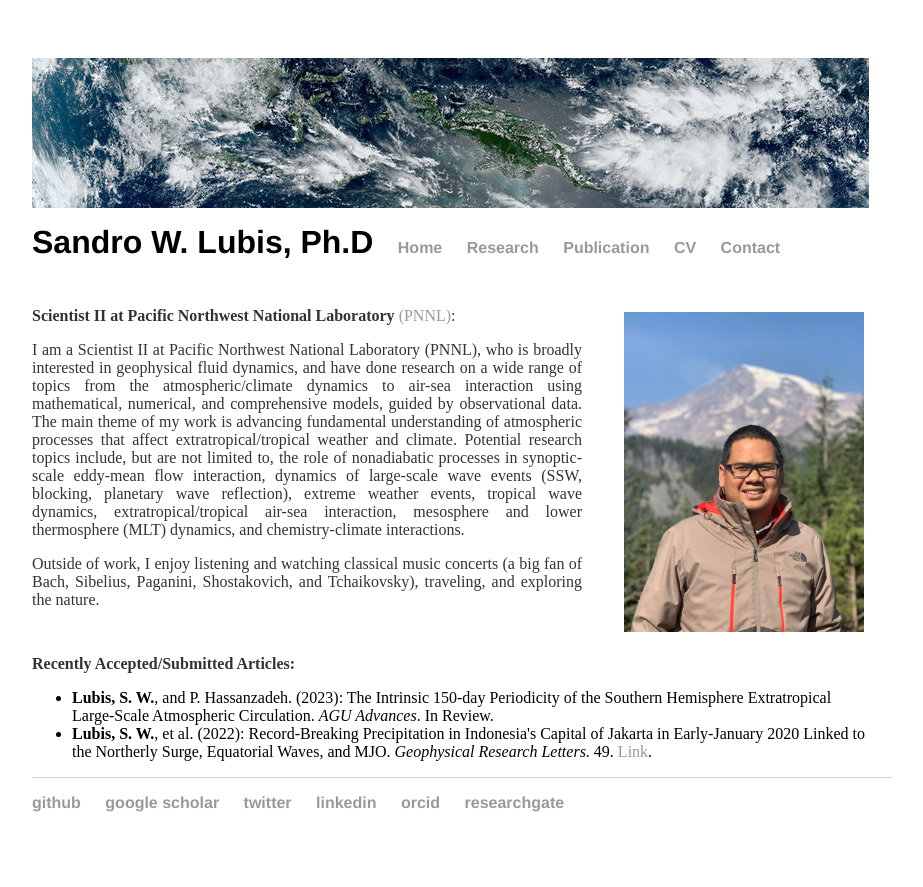
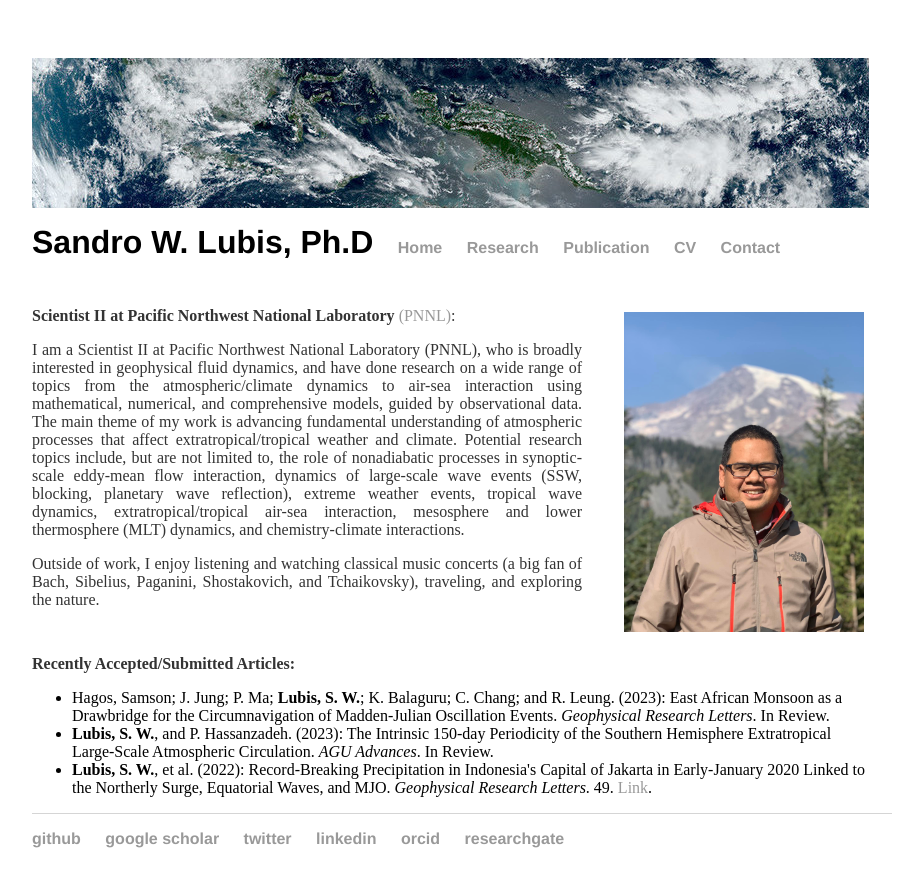
Before and after one commit to sandrolubis/sandrolubis.github.io, a Jekyll site: the page built from index.html, in a window 1280 px wide. Shown: the top 887 px of the page, without its empty margins (276-1199 px from the left). Built offline with Jekyll 4.4.1, drawn with Linux system fonts in a browser that asks for light colours.

Commit message:
Update index.html

```diff
--- a/index.html
+++ b/index.html
@@ -48,6 +48,7 @@ div.relative {
 
 	<p class="ex", style="padding-top:30px"><font size=3><b>Recently Accepted/Submitted Articles:</b></p>
 		<ul class="ex">
+		<li>Hagos, Samson; J. Jung; P. Ma; <b>Lubis, S. W.</b>; K. Balaguru; C. Chang; and R. Leung. (2023): East African Monsoon as a Drawbridge for the Circumnavigation of Madden-Julian Oscillation Events. <i>Geophysical Research Letters</i>. In Review.</li>
 		<li><b>Lubis, S. W.</b>, and P. Hassanzadeh. (2023): The Intrinsic 150-day Periodicity of the Southern Hemisphere Extratropical Large-Scale Atmospheric Circulation. <i>AGU Advances</i>. In Review.</li>
 		<li><b>Lubis, S. W.</b>, et al. (2022): Record-Breaking Precipitation in Indonesia's Capital of Jakarta in Early-January 2020 Linked to the Northerly Surge, Equatorial Waves, and MJO. <i>Geophysical Research Letters</i>. 49. <a href="https://doi.org/10.1029/2022GL101513">Link</a>.</li>
 		</ul>
```
